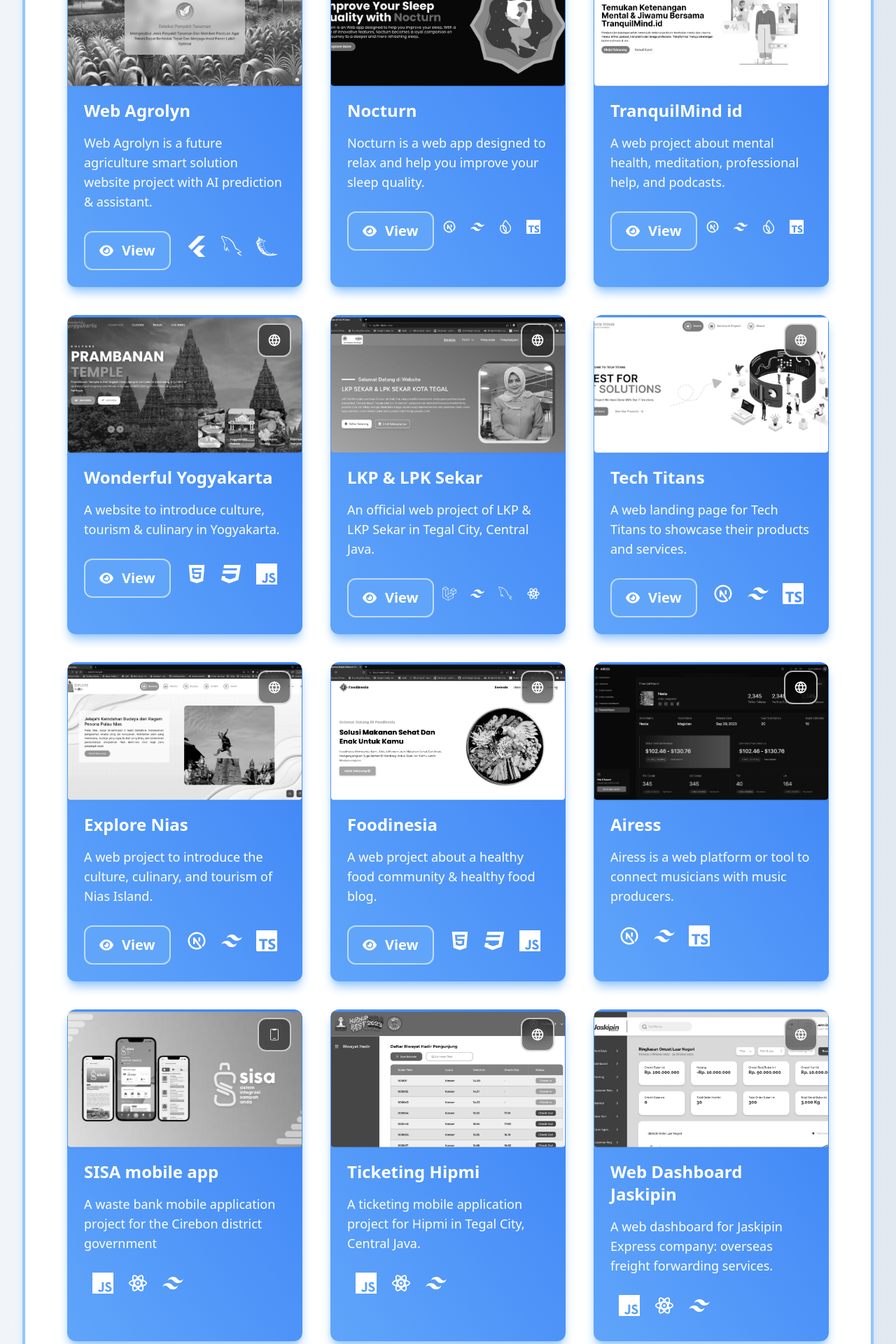
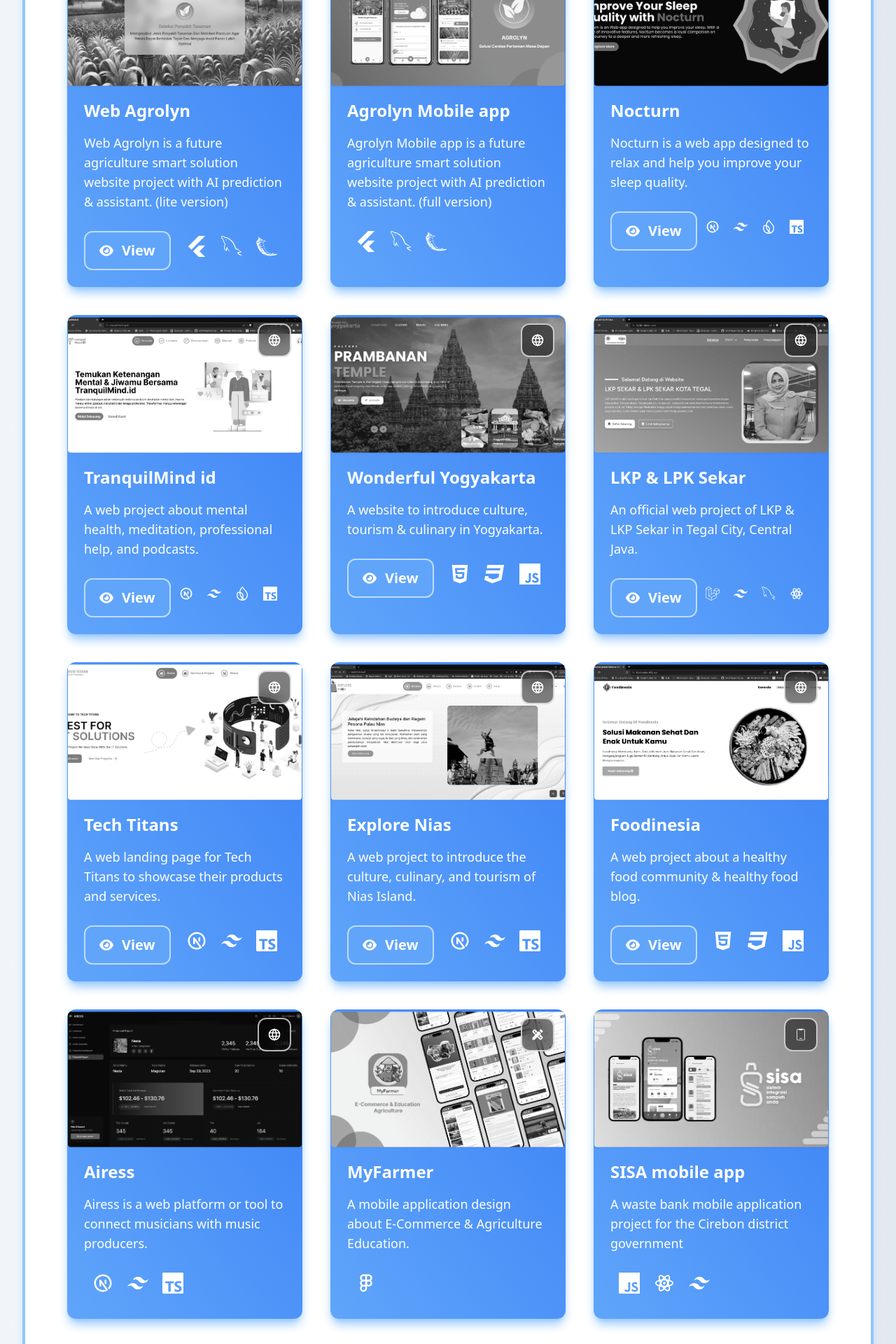
Before and after one commit to dodichakill/web-porto, a Next.js app: page /projects in a window 1280 px wide. Shown: the part 400-2320 px from the top of the page at 70% size. Built offline with nearby package versions, Linux system fonts and the light colour scheme.

Commit message:
add project Design MyFarmer

```diff
--- a/src/components/CardProject.jsx
+++ b/src/components/CardProject.jsx
@@ -4,6 +4,7 @@ import Link from "next/link";
 import { FaEye } from "react-icons/fa6";
 import { TbWorld } from "react-icons/tb";
 import { CiMobile3 } from "react-icons/ci";
+import { MdDesignServices } from "react-icons/md";
 
 function CardProject({
   name = "LKP & LPK Sekar",
@@ -28,7 +29,13 @@ function CardProject({
         />
         <div className="absolute top-0 right-0 p-3 bg-black/50 backdrop-blur-md rounded-xl border-2 border-white/70">
           <span className="text-xl">
-            {type === "Web" ? <TbWorld /> : <CiMobile3 />}
+            {type === "Web" ? (
+              <TbWorld />
+            ) : type === "Mobile" ? (
+              <CiMobile3 />
+            ) : (
+              <MdDesignServices />
+            )}
           </span>
         </div>
       </div>
--- a/src/data/dataProjects.js
+++ b/src/data/dataProjects.js
@@ -5,10 +5,12 @@ import imgNoc from "@/assets/img/noc.webp";
 import imgTranquilmind from "@/assets/img/tranquilmind.webp";
 import imgAiress from "@/assets/img/Airess.webp";
 import imgAgrolynWeb from "@/assets/img/webagrolyn.webp";
+import imgAgrolynM from "@/assets/img/agrolyn-m.webp";
 import imgHipmi from "@/assets/img/hipmi.webp";
 import imgFoodinesia from "@/assets/img/foodinesia.webp";
 import imgJaskipin from "@/assets/img/Djaskipin.webp";
 import imgSisa from "@/assets/img/SISA.webp";
+import imgMF from "@/assets/img/myfarmer.webp";
 import imgExplorenias from "@/assets/img/explorenias.webp";
 import {
   SiFirebase,
@@ -19,7 +21,7 @@ import {
   SiTypescript,
 } from "react-icons/si";
 import { GrMysql } from "react-icons/gr";
-import { TbBrandNextjs } from "react-icons/tb";
+import { TbBrandFigma, TbBrandNextjs } from "react-icons/tb";
 import { FaCss3, FaHtml5, FaLaravel } from "react-icons/fa6";
 import { RiReactjsLine } from "react-icons/ri";
 
@@ -27,7 +29,7 @@ export const dataProjects = [
   {
     name: "Web Agrolyn",
     image: imgAgrolynWeb,
-    desc: "Web Agrolyn is a future agriculture smart solution website project with AI prediction & assistant.",
+    desc: "Web Agrolyn is a future agriculture smart solution website project with AI prediction & assistant. (lite version)",
     icTech: (
       <>
         <SiFlutter title="Flutter" /> <GrMysql title="MySQL" />{" "}
@@ -36,6 +38,18 @@ export const dataProjects = [
     ),
     link: "https://web.agrolyn.online/",
     type: "Web",
+  }, // web agrolyn
+  {
+    name: "Agrolyn Mobile app",
+    image: imgAgrolynM,
+    desc: "Agrolyn Mobile app is a future agriculture smart solution website project with AI prediction & assistant. (full version)",
+    icTech: (
+      <>
+        <SiFlutter title="Flutter" /> <GrMysql title="MySQL" />{" "}
+        <SiFlask title="Flask" />{" "}
+      </>
+    ),
+    type: "Mobile",
   }, // web agrolyn
   {
     name: "Nocturn",
@@ -142,6 +156,17 @@ export const dataProjects = [
     type: "Web",
   }, // airess
   {
+    name: "MyFarmer",
+    image: imgMF,
+    desc: "A mobile application design about E-Commerce & Agriculture Education.",
+    icTech: (
+      <>
+        <TbBrandFigma title="Figma" />
+      </>
+    ),
+    type: "UI",
+  }, // airess
+  {
     name: "SISA mobile app",
     image: imgSisa,
     desc: "A waste bank mobile application project for the Cirebon district government",
```
Also changed, not shown: src/assets/img/agrolyn-m.webp (added), src/assets/img/myfarmer.webp (added).
